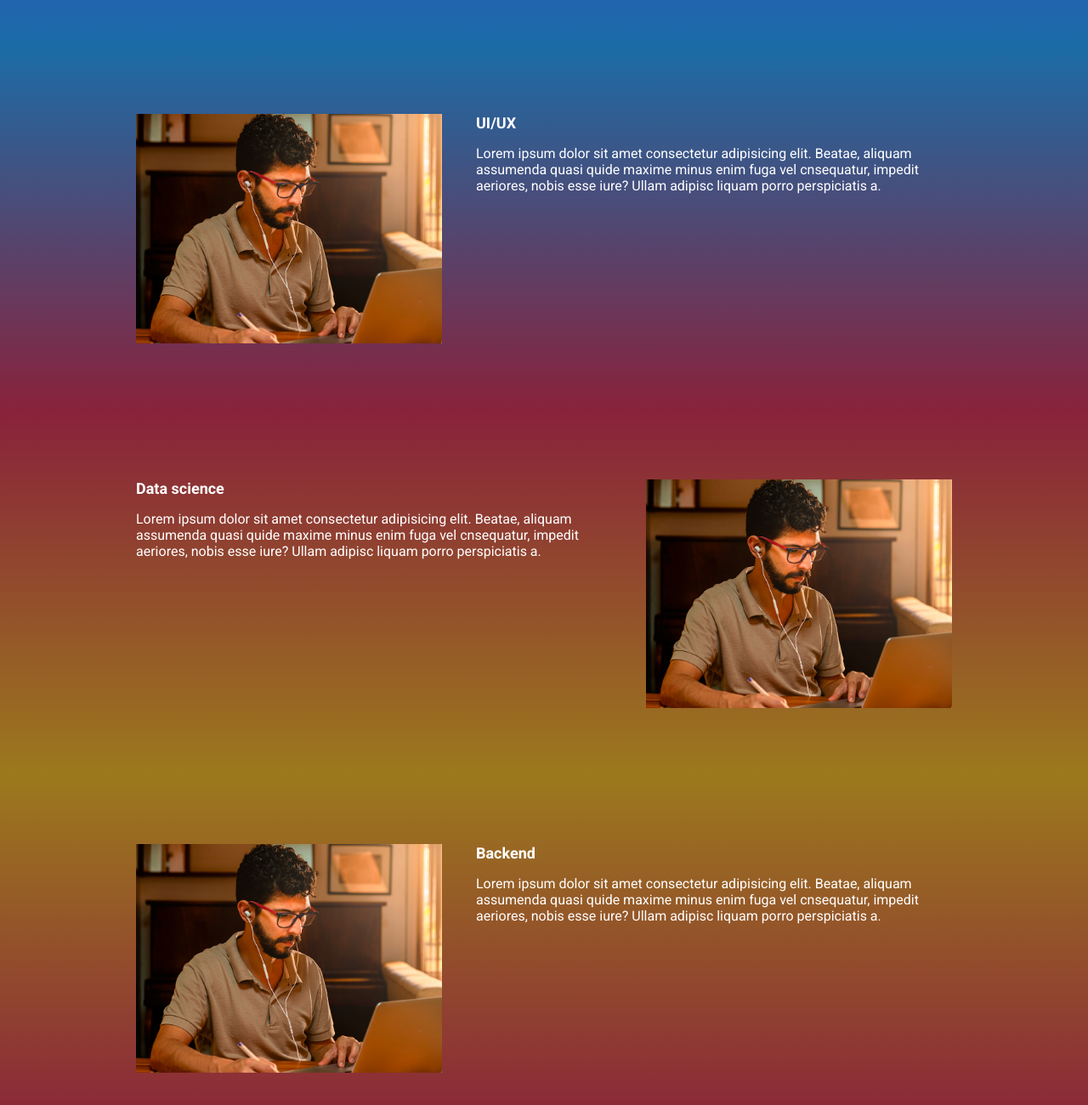
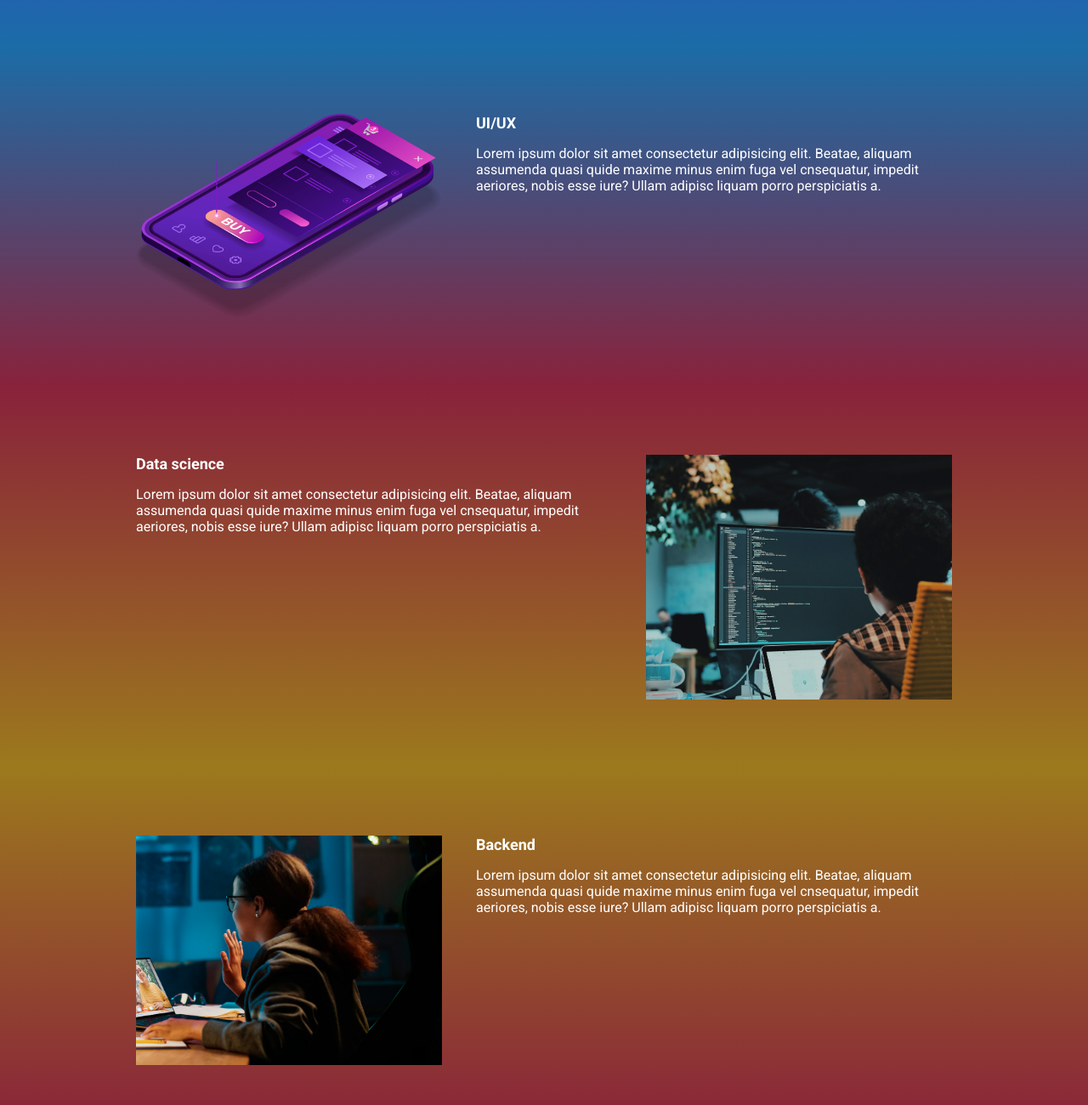
Before and after one commit to Talisson-b/ebac_tech_talks, a website built with Parcel: page src/index.html in a window 1280 px wide. Shown: the part 880-2180 px from the top of the page at 85% size. Built offline with nearby package versions, Linux system fonts and the light colour scheme.

Commit message:
atualizando as imagens

```diff
--- a/src/index.html
+++ b/src/index.html
@@ -55,7 +55,7 @@
                     Lorem ipsum dolor sit amet consectetur adipisicing elit. Beatae, aliquam assumenda quasi quide maxime minus enim fuga vel cnsequatur, impedit aeriores, nobis esse iure? Ullam adipisc liquam porro perspiciatis a.
                 </p>
             </div>
-            <img src="images/frontend.png" alt="front-end" class="event__image">
+            <img src="images/ui-ux.png" alt="front-end" class="event__image">
         </div>
     </section>
 
@@ -67,7 +67,7 @@
                     Lorem ipsum dolor sit amet consectetur adipisicing elit. Beatae, aliquam assumenda quasi quide maxime minus enim fuga vel cnsequatur, impedit aeriores, nobis esse iure? Ullam adipisc liquam porro perspiciatis a.
                 </p>
             </div>
-            <img src="images/frontend.png" alt="front-end" class="event__image">
+            <img src="images/data.png" alt="front-end" class="event__image">
         </div>
     </section>
     <section class="event event--backend event--image-left ">
@@ -78,7 +78,7 @@
                     Lorem ipsum dolor sit amet consectetur adipisicing elit. Beatae, aliquam assumenda quasi quide maxime minus enim fuga vel cnsequatur, impedit aeriores, nobis esse iure? Ullam adipisc liquam porro perspiciatis a.
                 </p>
             </div>
-            <img src="images/frontend.png" alt="front-end" class="event__image">
+            <img src="images/backend.png" alt="front-end" class="event__image">
         </div>
     </section>
     <script src="https://unpkg.com/aos@next/dist/aos.js"></script>
```
